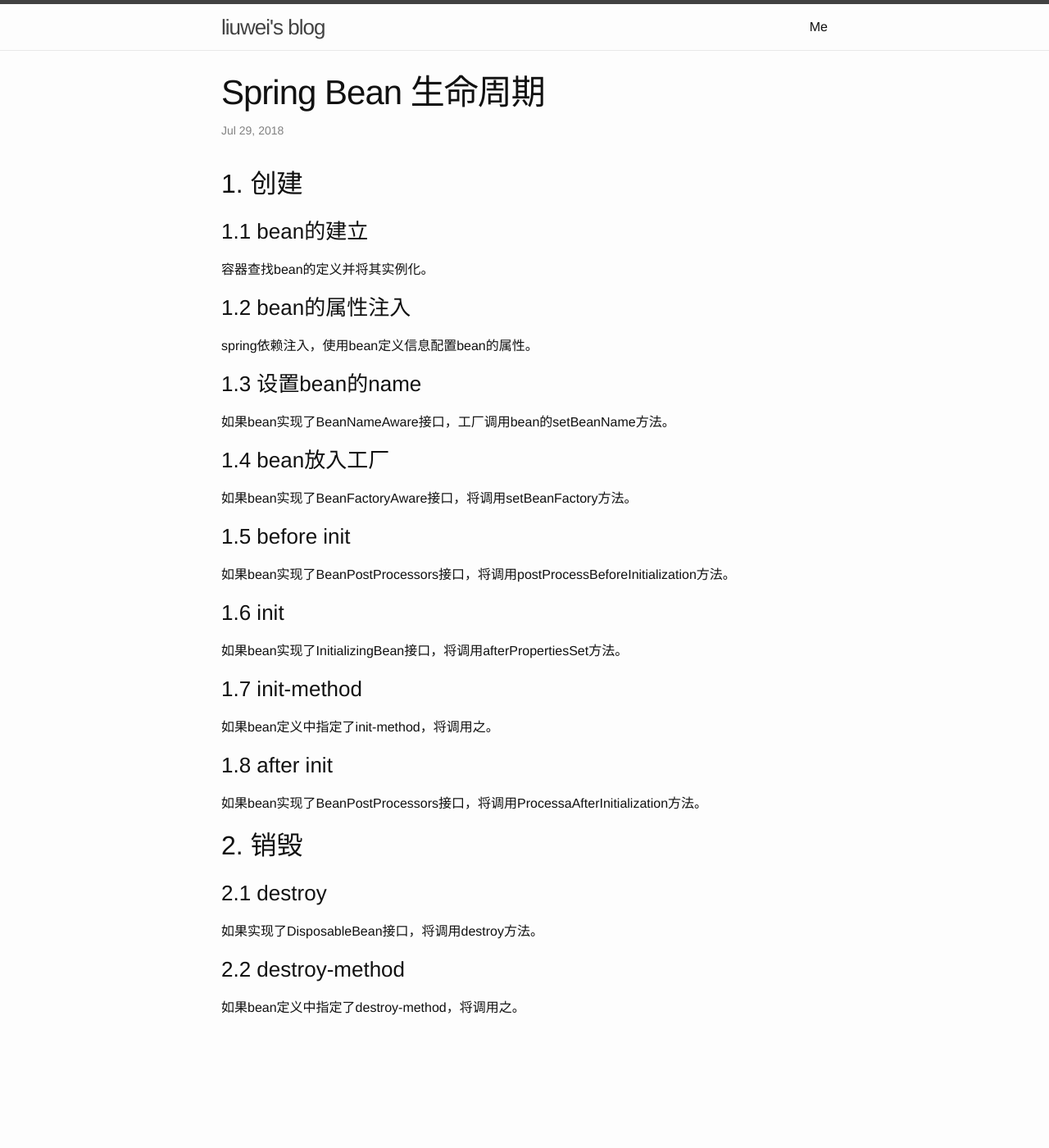
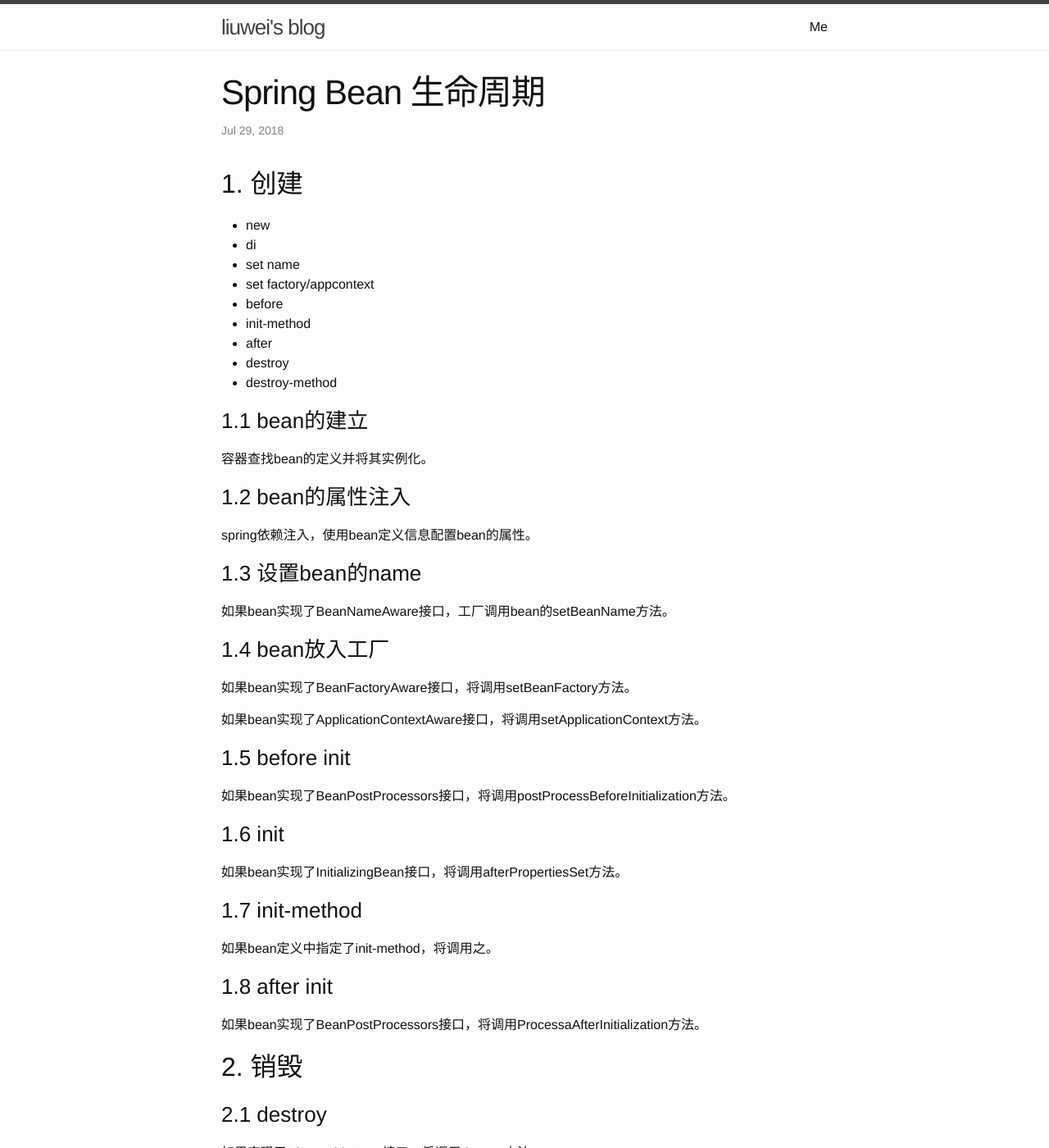
Before and after one commit to liuweiii/liuweiii.github.io, a Jekyll site: the page built from _posts/2018-07-29-springbean-life-cycle.markdown, in a window 1280 px wide and 1400 px high. Shown: the whole window at 82% size. Built offline with Jekyll 4.4.1, drawn with Linux system fonts in a browser that asks for light colours; comment, search, counter and statistics services are not loaded.

Commit message:
spring bean life cycle

```diff
--- a/_posts/2018-07-29-springbean-life-cycle.markdown
+++ b/_posts/2018-07-29-springbean-life-cycle.markdown
@@ -8,6 +8,16 @@ tags:
 ---
 
 ## 1. 创建
+
+- new
+- di
+- set name
+- set factory/appcontext
+- before
+- init-method
+- after
+- destroy
+- destroy-method
 
 ### 1.1 bean的建立
 
@@ -24,6 +34,8 @@ spring依赖注入，使用bean定义信息配置bean的属性。
 ### 1.4 bean放入工厂
 
 如果bean实现了BeanFactoryAware接口，将调用setBeanFactory方法。
+
+如果bean实现了ApplicationContextAware接口，将调用setApplicationContext方法。
 
 ### 1.5 before init
 
```
